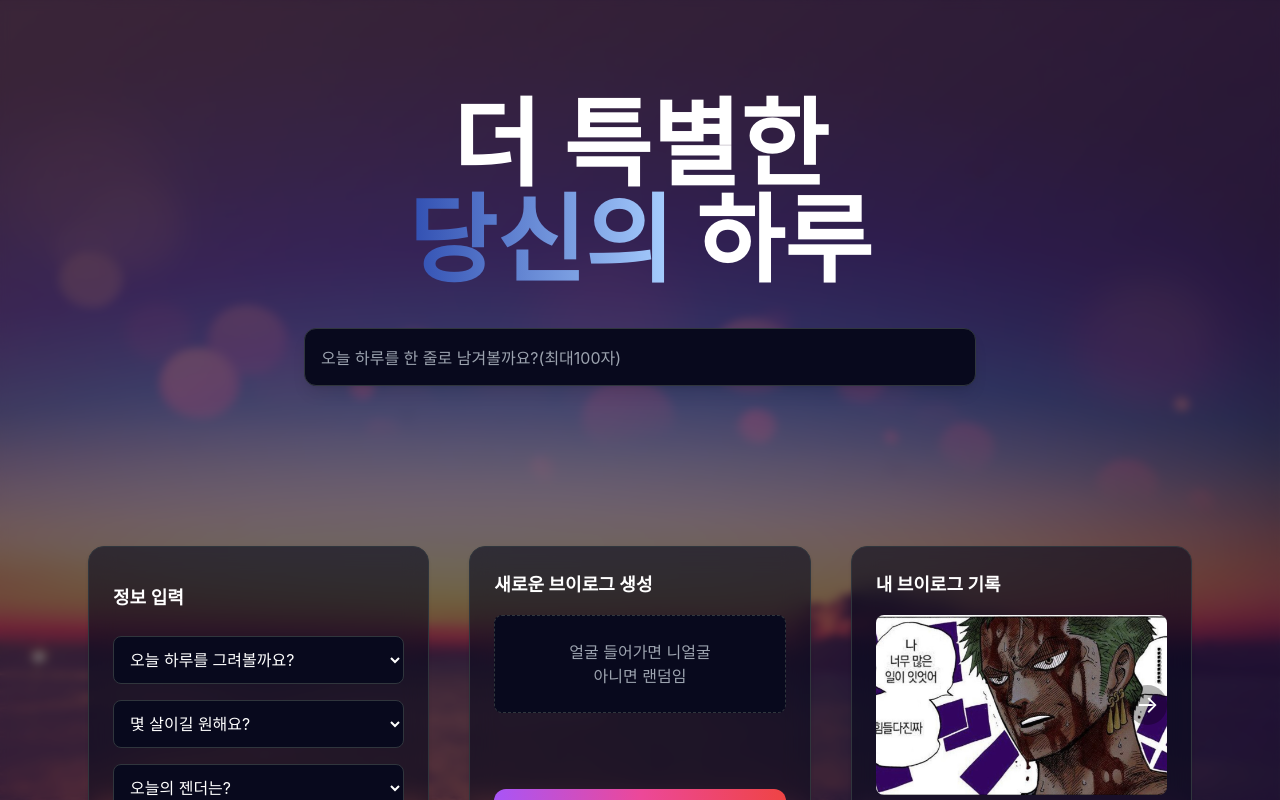
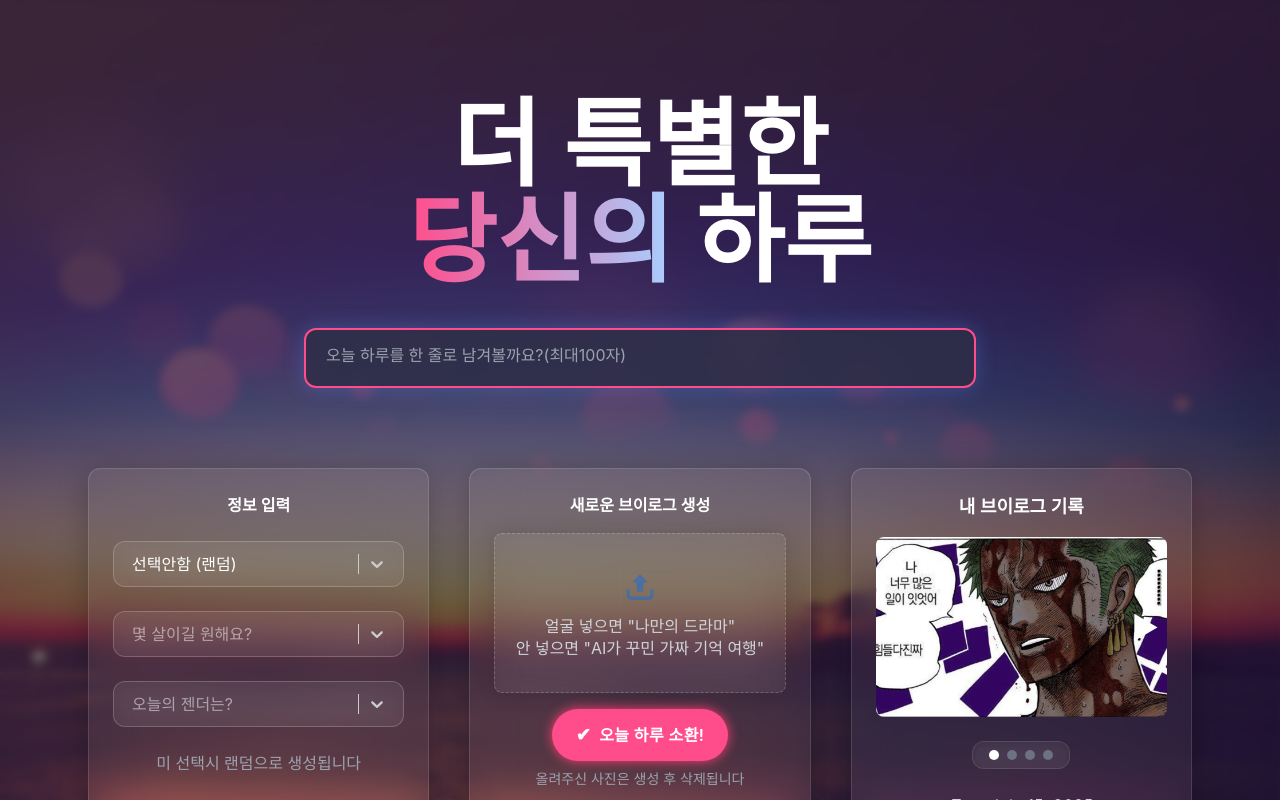
Before and after one commit to bravery33/FalseCam, a React (Vite) app: page / in a window 1280 px wide. Shown: the top 800 px of the page. Built offline with nearby package versions, Linux system fonts and the light colour scheme.

Commit message:
ui: redesign vlog slider indicators with glassmorphism, spacing fix, and overflow protection (UI: 브이로그 슬라이더 인디케이터를 글라스모피즘 스타일로 리디자인하고 간격 및 넘침 현상 수정)

```diff
--- a/package.json
+++ b/package.json
@@ -10,7 +10,8 @@
   "dependencies": {
     "react": "^18.2.0",
     "react-dom": "^18.2.0",
-    "react-router-dom": "^6.30.1"
+    "react-router-dom": "^6.30.1",
+    "react-select": "^5.10.2"
   },
   "devDependencies": {
     "@vitejs/plugin-react": "^4.6.0",
--- a/src/components/ActionButtons.jsx
+++ b/src/components/ActionButtons.jsx
@@ -3,20 +3,18 @@ export default function ActionButtons({ handleDownload, openInstagram }) {
     <div className="absolute bottom-4 right-4 flex gap-2 z-30">
       <button
         onClick={handleDownload}
-          className="flex items-center gap-2 px-4 py-2 bg-white text-black rounded-full shadow hover:bg-gray-100 transition"
+        className="flex items-center justify-center p-2 bg-white text-black rounded-full shadow hover:bg-gray-100"
         title="Download"
       >
         <img src="/download-icon.jpg" alt="Download" className="w-5 h-5" />
-          <span className="text-sm font-medium">Download</span>
       </button>
 
       <button
         onClick={openInstagram}
-          className="flex items-center gap-2 px-4 py-2 bg-gradient-to-r from-yellow-400 via-pink-500 to-purple-500 text-white rounded-full shadow hover:opacity-90 transition"
+        className="flex items-center justify-center p-2 bg-gradient-to-r from-yellow-400 via-pink-500 to-purple-500 rounded-full"
         title="Open Instagram"
       >
         <img src="/instagram-icon.png" alt="Instagram" className="w-5 h-5" />
-          <span className="text-sm font-medium">Open Instagram</span>
       </button>
     </div>
   );
--- a/src/components/DailyJournalInput.jsx
+++ b/src/components/DailyJournalInput.jsx
@@ -16,19 +16,23 @@ export default function DailyJournalInput({ text, setText }) {
 
   return (
     <div className="flex justify-center mt-10 px-4">
+      <div className="w-full max-w-2xl px-5 py-3
+        bg-[#2d2e45]/80
+        backdrop-blur-xl
+        border-2 border-[#ff4d8b]
+        shadow-[0_0_20px_rgba(95,143,255,0.3)]
+        rounded-xl transition-all duration-300">
       <textarea
         ref={textareaRef} // textarea에 ref를 연결합니다.
         placeholder="오늘 하루를 한 줄로 남겨볼까요?(최대100자)"
         value={text}
         maxLength={100}
-        onChange={(e) => setText(e.target.value)} // 높이 조절 로직은 useEffect로 옮겼습니다.
-        // rows="1"을 추가하고 h-14를 제거하여 시작 높이를 한 줄로 만듭니다.
+        onChange={(e) => setText(e.target.value)}
         rows="1"
-        className="max-w-2xl w-full p-4 bg-[#08091d] border border-[#30363d]
-                   rounded-xl text-white placeholder-gray-400 shadow-lg
-                   focus:outline-none focus:ring-2 focus:ring-blue-500
-                   resize-none overflow-hidden leading-relaxed transition-all duration-200"
-      />
+        className="w-full bg-transparent border-none text-white placeholder-gray-400
+                 focus:outline-none resize-none overflow-hidden leading-relaxed"
+    />
     </div>
+  </div>
   );
 }
--- a/src/components/GenerationCard.jsx
+++ b/src/components/GenerationCard.jsx
@@ -1,54 +1,80 @@
 export default function GenerationCard({ file, handleFileChange, loading, handleGenerate }) {
+  const uploadedImageUrl = file ? URL.createObjectURL(file) : null;
+
   return (
-      <div className="bg-[#08091d]/60 backdrop-blur-md rounded-2xl p-6 shadow border border-[#30363d] flex flex-col justify-between">
-        <h2 className="text-lg font-semibold mb-4">새로운 브이로그 생성</h2>
+    <div className="w-full max-w-sm rounded-xl p-6
+      bg-[rgba(255,255,255,0.05)]
+      backdrop-blur-xl
+      border border-[rgba(255,255,255,0.12)]
+      shadow-[inset_0_0_0.5px_rgba(255,255,255,0.3),_0_4px_30px_rgba(0,0,0,0.25)]
+      text-white transition-all duration-300
+      hover:scale-[1.03] transition-transform ease-in-out"
+    >
+      <h2 className="text-center font-semibold mb-4">새로운 브이로그 생성</h2>
 
-        <div className="w-full mb-4 p-6 border border-dashed border-[#30363d] rounded-lg text-center text-gray-400 bg-[#08091d]">
-          <label className="cursor-pointer block">
-            얼굴 들어가면 니얼굴<br />
-            아니면 랜덤임
+      {/* ✅ 업로드 박스 */}
+      <label
+        htmlFor="file-upload"
+        className="relative w-full h-40 flex flex-col items-center justify-center mb-4
+        bg-[rgba(255,255,255,0.05)] backdrop-blur-xl
+        border border-dashed border-[rgba(255,255,255,0.2)]
+        shadow-[inset_0_0_0.5px_rgba(255,255,255,0.2),_0_0_20px_rgba(0,0,0,0.15)]
+        rounded-lg text-gray-300 text-center cursor-pointer transition-all duration-300 hover:border-pink-300 overflow-hidden"
+      >
+        {/* ✅ 업로드 이미지가 있으면 보여줌 */}
+        {uploadedImageUrl && (
+          <img
+            src={uploadedImageUrl}
+            alt="미리보기"
+            className="absolute inset-0 w-full h-full object-cover z-0"
+          />
+        )}
+
+        {/* ✅ 기본 안내 문구 (이미지가 없을 때만) */}
+        {!uploadedImageUrl && (
+          <>
+            <img src="/upload.png" alt="업로드" className="w-10 h-10 mb-2 opacity-70 z-10" />
+            <span className="text-center leading-snug z-10 px-4">
+              얼굴 넣으면 "나만의 드라마"<br />
+              안 넣으면 "AI가 꾸민 가짜 기억 여행"
+            </span>
+          </>
+        )}
+
         <input
+          id="file-upload"
           type="file"
+          accept="image/*"
           onChange={handleFileChange}
           className="hidden"
         />
       </label>
-          {file && <p className="mt-2 text-sm text-green-400">{file.name}</p>}
-        </div>
 
+      {/* ✅ 파일 이름 출력 */}
+      {file && (
+        <p className="mt-1 text-sm text-green-400 text-center truncate">{file.name}</p>
+      )}
+
+      {/* 버튼 */}
       <button
         onClick={handleGenerate}
-          className="mt-auto px-6 py-3 rounded-xl bg-gradient-to-r from-purple-500 via-pink-500 to-red-500
-           text-white text-lg font-semibold tracking-wide
-           transition transform hover:scale-105 hover:shadow-xl active:scale-95 group disabled:opacity-60"
-          disabled={loading}
+        className="block mx-auto px-6 py-3 rounded-full text-white font-semibold
+        bg-[#ff4d8b]
+        shadow-[0_0_12px_#ff3e70]
+        hover:shadow-[0_0_24px_#ff3e70,0_0_60px_#ff3e70]
+        hover:scale-105 transition-all duration-300 ease-in-out
+        tracking-wide mt-4"
       >
         <span className="inline-flex items-center gap-2">
           {loading ? (
-              <svg
-                className="w-5 h-5 animate-spin text-white"
-                xmlns="http://www.w3.org/2000/svg"
-                fill="none"
-                viewBox="0 0 24 24"
-              >
-                <circle
-                  className="opacity-25"
-                  cx="12"
-                  cy="12"
-                  r="10"
-                  stroke="currentColor"
-                  strokeWidth="4"
-                ></circle>
-                <path
-                  className="opacity-75"
-                  fill="currentColor"
-                  d="M4 12a8 8 0 018-8v4a4 4 0 00-4 4H4z"
-                ></path>
+            <svg className="w-5 h-5 animate-spin text-white">
+              <circle className="opacity-25" cx="12" cy="12" r="10" stroke="currentColor" strokeWidth="4"></circle>
+              <path className="opacity-75" fill="currentColor" d="M4 12a8 8 0 018-8v4a4 4 0 00-4 4H4z"></path>
             </svg>
           ) : (
             <span className="text-lg">✔</span>
           )}
-            {loading ? '✨ 생성 중...' : '오늘 하루 소환! 🔮'}
+          {loading ? '✨ 생성 중...' : '오늘 하루 소환!'}
         </span>
       </button>
 
--- a/src/components/InfoInputCard.jsx
+++ b/src/components/InfoInputCard.jsx
@@ -1,5 +1,7 @@
+import Select from 'react-select';
+
 export default function InfoInputCard({ style, setStyle, age, setAge, gender, setGender }) {
-    const styles = [
+  const styleOptions = [
     { value: 'realistic', label: '실사' },
     { value: '2d', label: '2D 애니메이션' },
     { value: '3d', label: '3D 애니메이션' },
@@ -7,52 +9,113 @@ export default function InfoInputCard({ style, setStyle, age, setAge, gender, se
     { value: 'dot', label: '도트그래픽' },
   ];
 
+  const ageOptions = [
+    { value: 'random', label: '선택안함 (랜덤)' },
+    { value: '9', label: '9세 이하' },
+    { value: '10', label: '10대' },
+    { value: '20', label: '20대' },
+    { value: '30', label: '30대' },
+    { value: '40', label: '40대' },
+    { value: '50', label: '50대' },
+    { value: '60', label: '60대 이상' },
+  ];
+
+  const genderOptions = [
+    { value: 'random', label: '선택안함 (랜덤)' },
+    { value: 'male', label: '나는 멋진 형이야 💪' },
+    { value: 'female', label: '오늘은 예쁜 누나야 💃' },
+    { value: 'other', label: '정체성은 내가 만든다 🧩' },
+  ];
+
+  const customSelectStyles = {
+    control: (base) => ({
+      ...base,
+      backgroundColor: 'rgba(255,255,255,0.05)',
+      borderColor: 'rgba(255,255,255,0.2)',
+      color: 'white',
+      borderRadius: '0.75rem',
+      padding: '0.25rem 0.5rem',
+      backdropFilter: 'blur(12px)',
+    }),
+    menu: (base) => ({
+      ...base,
+      backgroundColor: 'rgba(30,30,30,0.9)',
+      color: 'white',
+      backdropFilter: 'blur(8px)',
+      zIndex: 50,
+    }),
+    option: (base, state) => ({
+      ...base,
+      backgroundColor: state.isFocused ? 'rgba(255,255,255,0.1)' : 'transparent',
+      color: 'white',
+      cursor: 'pointer',
+    }),
+    singleValue: (base) => ({
+      ...base,
+      color: 'white',
+    }),
+    placeholder: (base) => ({
+      ...base,
+      color: 'rgba(255,255,255,0.5)',
+    }),
+    input: (base) => ({
+      ...base,
+      color: 'white',
+    }),
+  };
+
   return (
-      <div className="bg-[#08091d]/60 backdrop-blur-md rounded-2xl p-6 shadow border border-[#30363d] flex flex-col justify-center">
-        <h2 className="text-lg font-semibold mb-6">정보 입력</h2>
+    <div className="w-full max-w-sm rounded-xl p-6
+      bg-[rgba(255,255,255,0.05)]
+      backdrop-blur-xl
+      border border-[rgba(255,255,255,0.12)]
+      shadow-[inset_0_0_0.5px_rgba(255,255,255,0.3),_0_4px_30px_rgba(0,0,0,0.25)]
+      text-white transition-all duration-300
+      hover:scale-[1.03] transition-transform ease-in-out">
 
-        <div className="mb-4">
-          <select
-            value={style}
-            onChange={(e) => setStyle(e.target.value)}
-            className="w-full p-3 bg-[#08091d] border border-[#30363d] text-white rounded-lg focus:outline-none focus:ring-2 focus:ring-blue-500"
-          >
-            <option value="" disabled hidden>오늘 하루를 그려볼까요?</option>
-            <option value="random">선택안함 (랜덤)</option>
-            {styles.map(s => <option key={s.value} value={s.value}>{s.label}</option>)}
-          </select>
+      <h2 className="text-center font-semibold mb-6">정보 입력</h2>
+
+      {/* 화풍 선택 */}
+      <div className="mb-6">
+        <Select
+          value={
+            styleOptions.find((opt) => opt.value === style)
+            ?? { value: 'random', label: '선택안함 (랜덤)' }
+          }
+
+          onChange={(selected) => setStyle(selected.value)}
+          options={[
+            { value: 'random', label: '선택안함 (랜덤)' },
+            ...styleOptions,
+          ]}
+          placeholder="오늘 하루를 그려볼까요?"
+          styles={customSelectStyles}
+        />
       </div>
 
-        {/* 2. 나이 선택 */}
-        <select
-          value={age}
-          onChange={(e) => setAge(e.target.value)}
-          className="mb-4 p-3 w-full bg-[#08091d] border border-[#30363d] text-white rounded-lg focus:outline-none focus:ring-2 focus:ring-blue-500"
-        >
-          <option value="" disabled hidden>몇 살이길 원해요?</option>
-          <option value="random">선택안함 (랜덤)</option>
-          <option value="9">9세 이하</option>
-          <option value="10">10대</option>
-          <option value="20">20대</option>
-          <option value="30">30대</option>
-          <option value="40">40대</option>
-          <option value="50">50대</option>
-          <option value="60">60대 이상</option>
-        </select>
+      {/* 나이 선택 */}
+      <div className="mb-6">
+        <Select
+          value={ageOptions.find((opt) => opt.value === age) || null}
+          onChange={(selected) => setAge(selected.value)}
+          options={ageOptions}
+          placeholder="몇 살이길 원해요?"
+          styles={customSelectStyles}
+        />
+      </div>
 
-        {/* 3. 성별 선택 */}
-        <select
-          value={gender}
-          onChange={(e) => setGender(e.target.value)}
-          className="mb-4 p-3 bg-[#08091d] border border-[#30363d] text-white rounded-lg focus:outline-none focus:ring-2 focus:ring-blue-500"
-        >
-          <option value="" disabled hidden>오늘의 젠더는?</option>
-          <option value="random">선택안함 (랜덤)</option>
-          <option value="male">나는 멋진 형이야 💪</option>
-          <option value="female">오늘은 예쁜 누나야 💃</option>
-          <option value="other">정체성은 내가 만든다 🧩</option>
-        </select>
-        <p className="text-sm text-gray-400 mt-2">미 선택시 랜덤으로 생성됩니다</p>
+      {/* 젠더 선택 */}
+      <div className="mb-6">
+        <Select
+          value={genderOptions.find((opt) => opt.value === gender) || null}
+          onChange={(selected) => setGender(selected.value)}
+          options={genderOptions}
+          placeholder="오늘의 젠더는?"
+          styles={customSelectStyles}
+        />
+      </div>
+
+      <p className="text-center text-gray-400 mt-2">미 선택시 랜덤으로 생성됩니다</p>
     </div>
   );
 }
--- a/src/components/MainTitle.jsx
+++ b/src/components/MainTitle.jsx
@@ -5,7 +5,7 @@ export default function MainTitle() {
           <br />
           <span className="text-white">더 특별한</span>
           <br />
-          <span className="text-transparent bg-clip-text bg-gradient-to-r from-[#304eb1] to-[#a8cfff]">
+          <span className="text-transparent bg-clip-text bg-gradient-to-r from-[#ff4d8b] to-[#a8cfff]">
             당신의
           </span>
           <span className="text-white"> 하루</span>
--- a/src/components/VlogRecordCard.jsx
+++ b/src/components/VlogRecordCard.jsx
@@ -1,44 +1,72 @@
 export default function VlogRecordCard({ imageList, currentIndex, setCurrentIndex, openPreview }) {
+  const currentItem = imageList[currentIndex];
+
   return (
-      <div className="bg-[#08091d]/60 backdrop-blur-md rounded-2xl p-6 shadow border border-[#30363d] flex flex-col items-center relative">
-        <h2 className="text-lg font-semibold mb-4 self-start">내 브이로그 기록</h2>
+    <div className="w-full max-w-sm rounded-xl p-6
+      bg-[rgba(255,255,255,0.05)]
+      backdrop-blur-xl
+      border border-[rgba(255,255,255,0.12)]
+      shadow-[inset_0_0_0.5px_rgba(255,255,255,0.3),_0_4px_30px_rgba(0,0,0,0.25)]
+      text-white transition-all duration-300
+      hover:scale-[1.03] transition-transform ease-in-out">
+
+      <h2 className="text-center text-lg font-semibold mb-4">내 브이로그 기록</h2>
 
       <div className="relative w-full flex justify-center items-center">
+        {/* ◀ 이전 버튼 */}
         {currentIndex !== 0 && (
           <button
             onClick={() => setCurrentIndex((prev) => (prev - 1 + imageList.length) % imageList.length)}
-              className="absolute left-0 z-10 text-white text-2xl px-2 py-1 bg-black/30 rounded-full hover:bg-black/60"
+            className="absolute left-2 top-1/2 -translate-y-1/2 z-10 text-white text-3xl hover:text-primary transition"
+            aria-label="이전 이미지"
           >
-              ←
+            ◀
           </button>
         )}
 
+        {/* 썸네일 이미지 */}
+        <div className="relative w-full">
           <img
-            src={imageList[currentIndex]}
+            src={currentItem.src}
             onClick={() => openPreview(currentIndex)}
             alt={`브이로그 썸네일 ${currentIndex + 1}`}
-            // 👇 이 부분의 클래스를 수정하여 높이를 고정합니다.
             className="rounded-lg w-full h-[180px] object-cover cursor-pointer transition-all duration-300 transform hover:scale-105 hover:shadow-2xl"
           />
 
+          {/* 🎬 영상이면 플레이 버튼 표시 */}
+          {currentItem.type === 'video' && (
+            <div className="absolute bottom-2 right-2 w-10 h-10 bg-white/10 backdrop-blur-md rounded-full border border-white shadow-[0_0_12px_#f472b6] flex items-center justify-center">
+              <div className="w-0 h-0 border-t-6 border-b-6 border-l-8 border-t-transparent border-b-transparent border-l-white ml-[2px]" />
+            </div>
+          )}
+
+        </div>
+
+        {/* ▶ 다음 버튼 */}
         <button
           onClick={() => setCurrentIndex((prev) => (prev + 1) % imageList.length)}
-            className="absolute right-0 z-10 text-white text-2xl px-2 py-1 bg-black/30 rounded-full hover:bg-black/60"
+          className="absolute right-2 top-1/2 -translate-y-1/2 z-10 text-white text-3xl hover:text-primary transition"
+          aria-label="다음 이미지"
         >
-            →
+          ▶
         </button>
       </div>
 
-        <div className="flex justify-center space-x-2 mt-4">
+      <div className="flex justify-center mt-4">
+  <div className="flex items-center space-x-2 max-w-[240px] overflow-x-auto px-4 py-2
+  bg-white/5 backdrop-blur-md border border-white/10 rounded-xl shadow-inner scrollbar-hide mt-2">
     {imageList.map((_, idx) => (
       <span
         key={idx}
-              className={`w-2.5 h-2.5 rounded-full ${idx === currentIndex ? 'bg-white' : 'bg-gray-500'} transition`}
+        className={`w-2.5 h-2.5 rounded-full shrink-0 ${idx === currentIndex ? 'bg-white' : 'bg-gray-500'} transition`}
       />
     ))}
   </div>
+</div>
 
-        <p className="text-sm text-gray-300 mt-6 mb-1 italic tracking-wide font-light">
+
+
+      <p className="text-center text-gray-300 mt-6 mb-1 italic tracking-wide font-light">
         {new Date().toLocaleDateString('en-US', {
           year: 'numeric',
           month: 'long',
--- a/src/pages/Home.jsx
+++ b/src/pages/Home.jsx
@@ -7,6 +7,7 @@ import VlogRecordCard from '../components/VlogRecordCard';
 import ImagePreviewModal from '../components/ImagePreviewModal';
 import LoadingSpinner from '../components/LoadingSpinner';
 
+
 export default function Home() {
   const [text, setText] = useState('');
   const [file, setFile] = useState(null);
@@ -15,14 +16,15 @@ export default function Home() {
   const [style, setStyle] = useState('');
   const [previewOpen, setPreviewOpen] = useState(false);
   const [imageList, setImageList] = useState([
-    'vlog1.jpg',
-    'vlog2.jpg',
-    'vlog3.jpg',
-    'vlog4.jpg',
+    { src: '/vlog1.jpg', type: 'image' },
+    { src: '/vlog2.jpg', type: 'image' },
+    { src: '/vlog3.jpg', type: 'image' },
+    { src: '/vlog4.jpg', type: 'image' },
   ]);
   const [currentIndex, setCurrentIndex] = useState(0);
   const [loading, setLoading] = useState(false);
-  const [isSummoning, setIsSummoning] = useState(false); // "소환" 버튼 로딩 상태
+  const [isSummoning, setIsSummoning] = useState(false);
+  const [imageUrl, setImageUrl] = useState('');
 
   const handleFileChange = (e) => {
     const uploaded = e.target.files[0];
@@ -81,10 +83,19 @@ export default function Home() {
     });
 
     const result = await response.json();
+    if (result.success && result.image) {
+      setImageList((prev) => [
+        {
+          src: result.image.startsWith('http') ? result.image : `/${result.image}`,
+          type: 'image',
+        },
+        ...prev,
+      ]);
+    }
+
 
     if (result.success) {
-      // 생성된 이미지를 imageList에 추가
-      setImageList(prev => [result.image, ...prev]);
+      setImageList(prev => [{ src: `/${result.image}`, type: 'image' }, ...prev]);
       console.log('이미지 생성 성공!', result.image);
     } else {
       console.error('이미지 생성 실패:', result.error);
@@ -107,7 +118,8 @@ export default function Home() {
         <MainTitle />
         <DailyJournalInput text={text} setText={setText} />
 
-        <div className="max-w-6xl mx-auto grid grid-cols-1 md:grid-cols-3 gap-10 px-6 mt-40 pb-64 items-stretch">
+        <div className="max-w-6xl mx-auto grid grid-cols-1 md:grid-cols-3 gap-10 px-6 mt-20 pb-64 items-stretch">
+
           <InfoInputCard
             style={style}
             setStyle={setStyle}
```
Also changed, not shown: src/components/ImagePreviewModal.jsx (+7 -12 lines), public/upload.png (added), 1 other file (tests, documents, lock files or other folders). Lines whose indentation alone changed are shown as unchanged.
